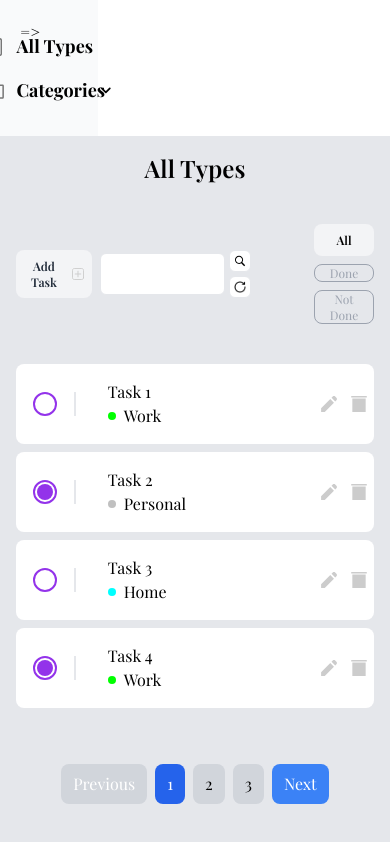
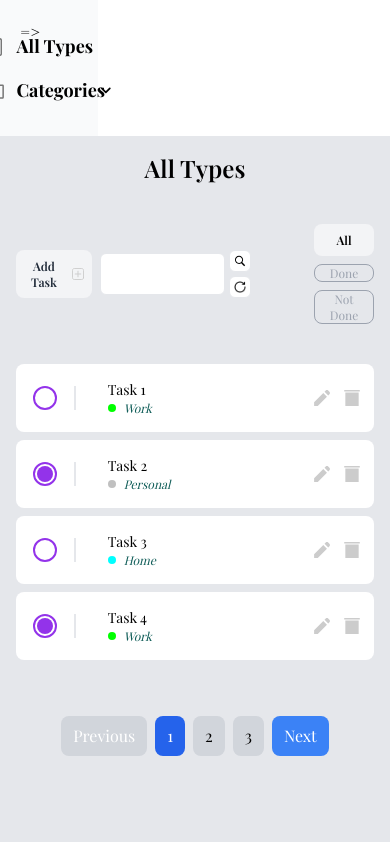
Before and after one commit to GoktugMuratDemir/task-master, a React (Create React App) app: page / in a window 390 px wide. Shown: the top 842 px of the page. Built offline with nearby package versions, Linux system fonts and the light colour scheme; a web font is replaced by a local one.

Commit message:
taskCard responsive düzenlendi

```diff
--- a/src/Components/TaskCard.tsx
+++ b/src/Components/TaskCard.tsx
@@ -12,7 +12,9 @@ interface TaskCardProps {
 }
 
 const TaskCard: React.FC<TaskCardProps> = ({ task }) => {
-  const { changeStatus,deleteTask } = useContext(TaskListContext) as TaskListType;
+  const { changeStatus, deleteTask } = useContext(
+    TaskListContext
+  ) as TaskListType;
 
   const selectEnumCategory: CategoryEnumsProp | undefined = CategoryEnums.find(
     (category) => category.value === task.category
@@ -25,8 +27,8 @@ const TaskCard: React.FC<TaskCardProps> = ({ task }) => {
   const closeModal = () => setIsModalOpen(false);
 
   const handleConfirm = () => {
-    deleteTask(task.id)
-    closeModal()
+    deleteTask(task.id);
+    closeModal();
   };
 
   return (
@@ -45,16 +47,18 @@ const TaskCard: React.FC<TaskCardProps> = ({ task }) => {
           </div>
         </div>
         <div className="col-span-8 px-8">
-          <div>{task.title}</div>
+          <div className="text-base max-md:text-sm truncate">{task.title}</div>
           <div className="flex gap-2 items-center">
             <div
               style={{ background: selectEnumCategory?.color }}
               className={` w-2 h-2 rounded-full`}
             ></div>
-            <div>{selectEnumCategory?.title}</div>
+            <div className="text-sm max-md:text-xs text-teal-800 italic">
+              {selectEnumCategory?.title}
+            </div>
           </div>
         </div>
-        <div className="col-span-1 flex justify-center">
+        <div className="col-span-1 flex justify-center max-md:justify-start">
           <button
             onClick={() => {
               setIsConfirmModal(false);
@@ -68,7 +72,7 @@ const TaskCard: React.FC<TaskCardProps> = ({ task }) => {
             />
           </button>
         </div>
-        <div className="col-span-1 flex justify-center">
+        <div className="col-span-1 flex justify-center max-md:justify-start">
           <button
             onClick={() => {
               setIsConfirmModal(true);
```
